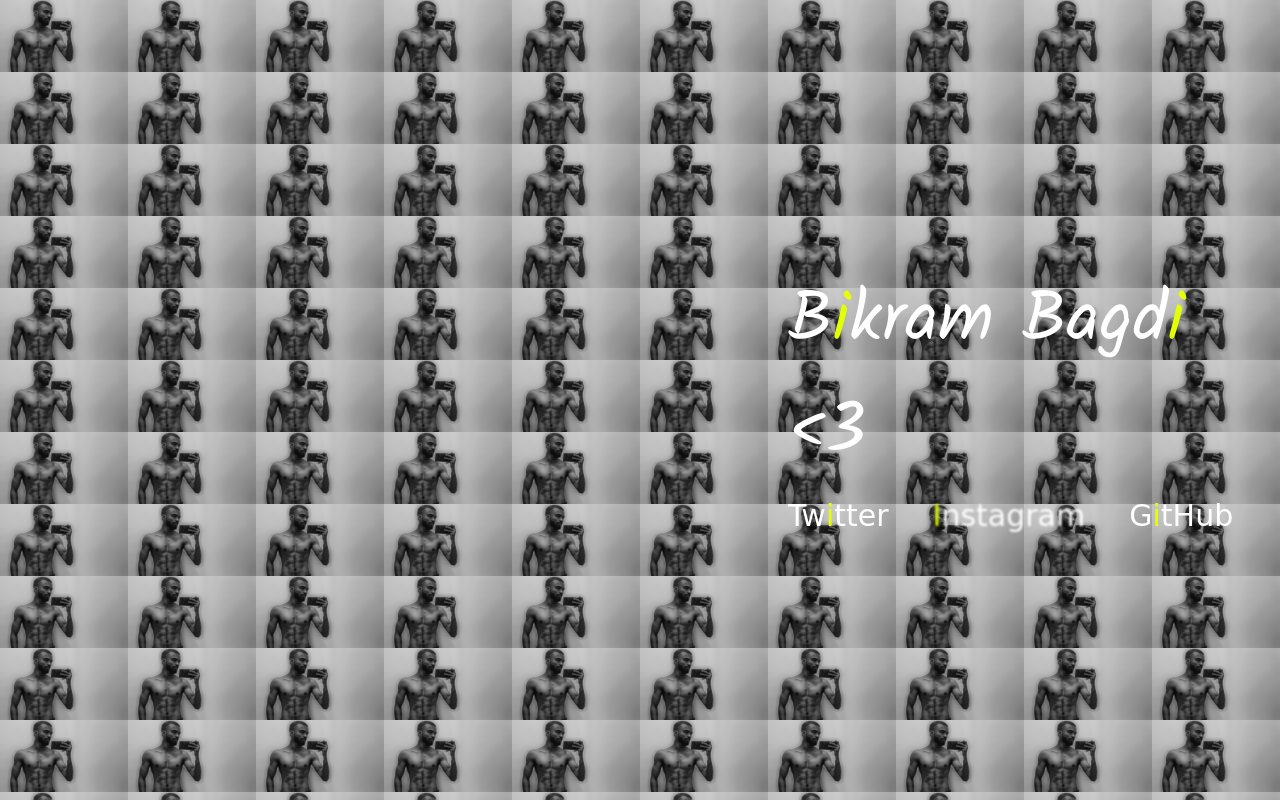
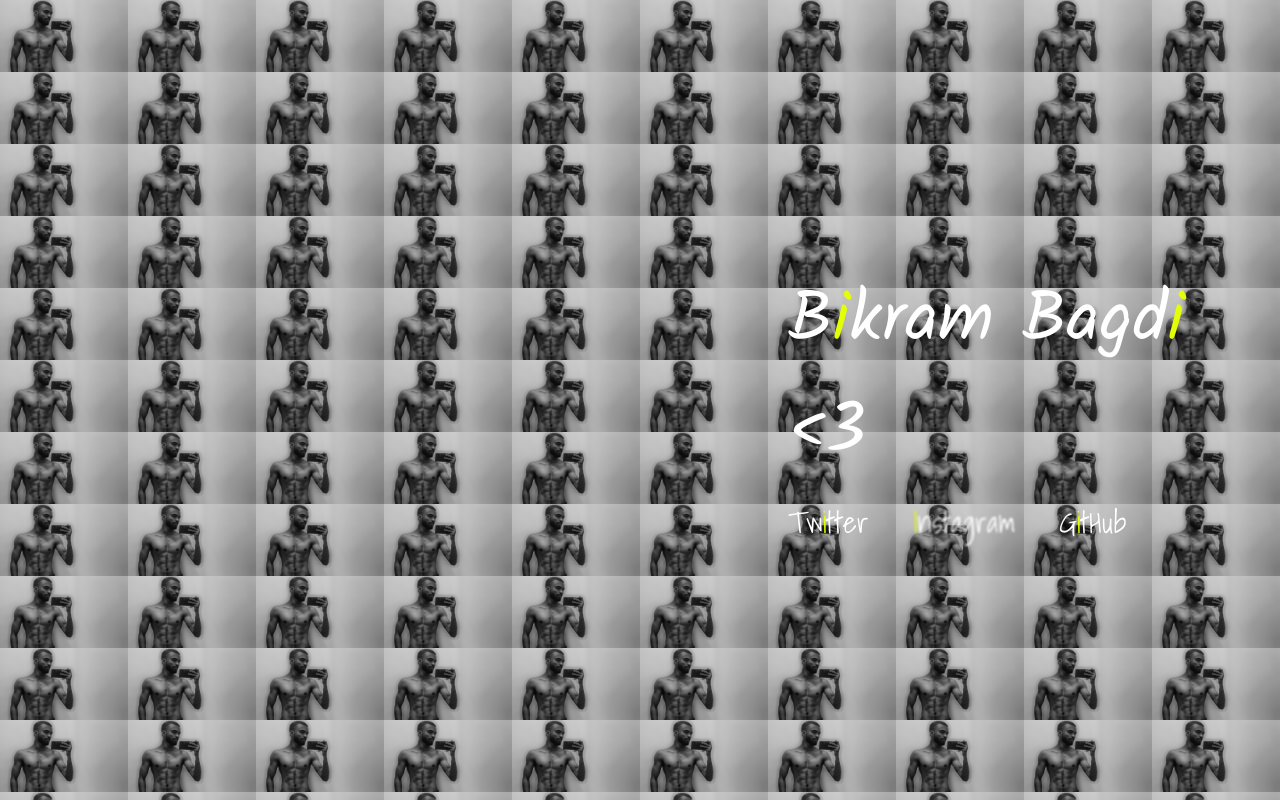
Before and after one commit to Bikram8538/mysocials, a plain HTML site: page index.html in a window 1280 px wide. Drawn offline with Linux system fonts and the light colour scheme.

Commit message:
Update stylesheet.css

```diff
--- a/stylesheet.css
+++ b/stylesheet.css
@@ -12,7 +12,9 @@ body {
 }
 a {
     color: #ffffff;
-    font-family: "Sacramento", cursive;
+    font-family: "Shadows Into Light", cursive;
+  font-weight: 400;
+  font-style: normal;
     margin: 10px 20px;
     text-decoration: none;
     font-size: 30px;
```
